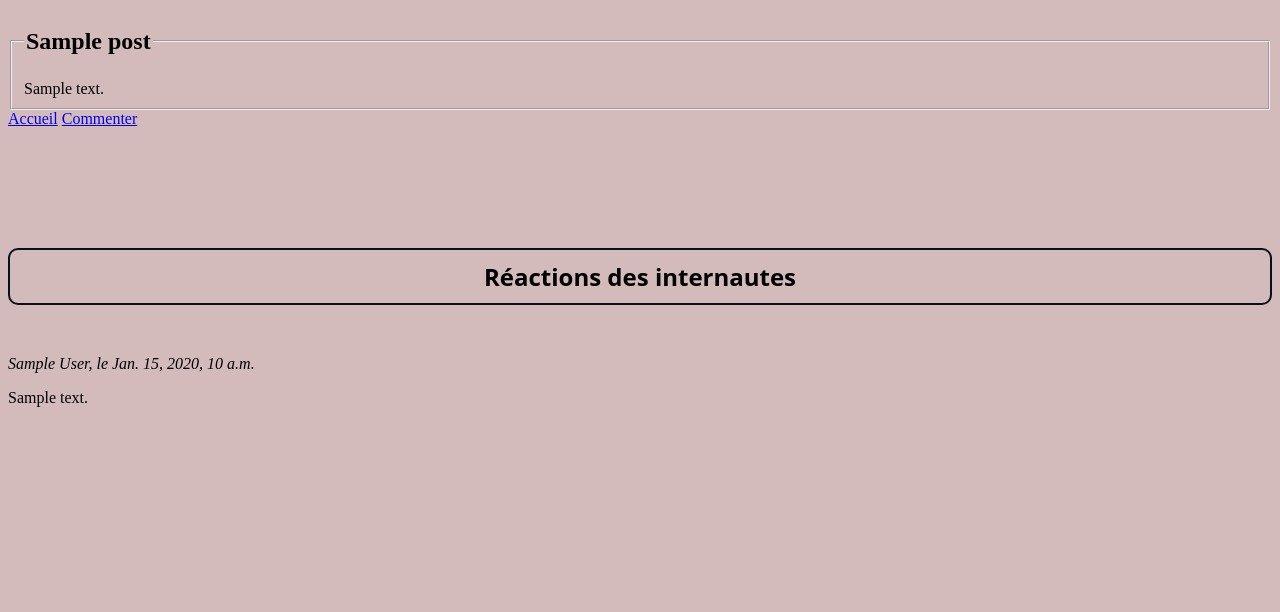
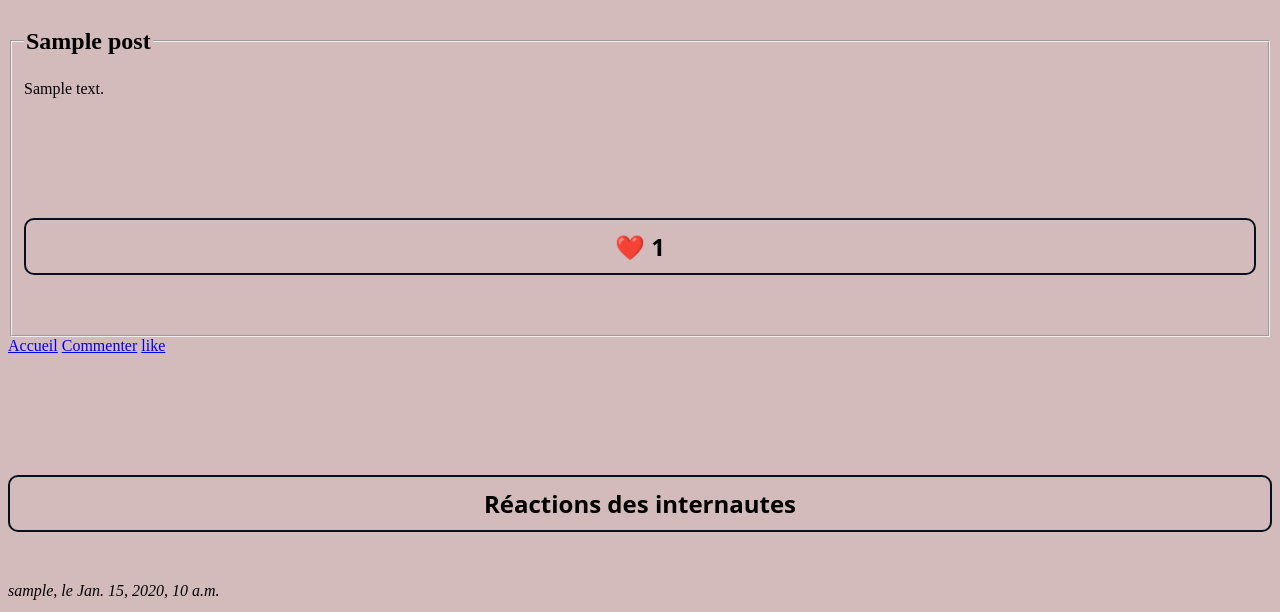
Before and after one commit to brmuloot/PROJAX, a Django app: page /blog/1/detail/ in a window 1280 px wide. Shown: the top 612 px of the page. Run offline with Django 4.2, Linux system fonts and the light colour scheme; tables that the repository leaves empty hold one stand-in row (values such as "Sample post").

Commit message:
ajout des likes

```diff
--- a/authentication/views.py
+++ b/authentication/views.py
@@ -14,7 +14,6 @@ def login_page(request):
                 username=form.cleaned_data['username'],
                 password=form.cleaned_data['password'],
             )
-            print(user)
             if user is not None:
                 login(request, user)
                 message = f'Hello {user.username}! You have been logged in'
--- a/blog/models.py
+++ b/blog/models.py
@@ -1,5 +1,5 @@
 from django.db import models
-
+from django.conf import settings
 # Create your models here.
 
 
@@ -7,9 +7,10 @@ class Post(models.Model):
     title = models.CharField(max_length=200)
     content = models.TextField()
     pub_date = models.DateTimeField("date published")
+    liked_by = models.ManyToManyField(settings.AUTH_USER_MODEL, related_name='liked_posts')
 
 class Comment(models.Model):
     post = models.ForeignKey(Post, on_delete=models.CASCADE)
-    author = models.CharField(max_length=100)
+    author = models.ForeignKey(settings.AUTH_USER_MODEL, on_delete=models.CASCADE)
     text = models.TextField()
     pub_date = models.DateTimeField("date published")
--- a/blog/templates/blog/add-comment.html
+++ b/blog/templates/blog/add-comment.html
@@ -1,7 +1,6 @@
 <form action="{% url 'blog:submit_comment' post.id %}" method="post">
     {% csrf_token %}
-    <label for="author">Author:</label>
-    <input type="text" name="author" required><br>
+
     <label for="text">Comment:</label>
     <textarea name="text" required></textarea><br>
     <button type="submit">Add Comment</button>
--- a/blog/templates/blog/detail.html
+++ b/blog/templates/blog/detail.html
@@ -10,9 +10,14 @@
     </legend>
     {% if error_message %}<p><strong>{{ error_message }}</strong></p>{% endif %}
     {{post.content}}
+    {% if post.liked_by.count > 0%}
+    <h3> ❤️ {{ post.liked_by.count }}</h3>
+    {% endif %}
 </fieldset>
 <a href="{% url 'blog:index' %}">Accueil</a>
 <a href="{% url 'blog:add-comment' post.id %}">Commenter</a>
+<a href="{% url 'blog:add-like' post.id %}">{% if post.liked_by_ %}Un{% endif %}like</a>
+
 
 <div class="comments">
     <h3>Réactions des internautes</h3>
--- a/blog/urls.py
+++ b/blog/urls.py
@@ -9,4 +9,5 @@ urlpatterns = [
     path("<int:post_id>/detail/", views.detail, name="detail") ,
     path('<int:post_id>/add-comment/', views.comment, name='add-comment'),
     path('submit_comment/<int:post_id>/', views.submit_comment, name='submit_comment'),
+    path('add_like/<int:post_id>/', views.add_like, name='add-like')
 ]
--- a/blog/views.py
+++ b/blog/views.py
@@ -3,6 +3,8 @@ from blog.models import Post, Comment
 from django.http import HttpResponseRedirect
 from django.urls import reverse
 from django.utils import timezone
+from django.contrib.auth.decorators import login_required
+
 
 
 
@@ -34,9 +36,26 @@ def comment(request, post_id):
 
 def submit_comment(request, post_id):
     post = get_object_or_404(Post, pk=post_id)
-    author = request.POST.get('author')
+
+    author = request.user  # Use the currently logged-in user as the author
     text = request.POST.get('text')
     Comment.objects.create(author=author, text=text, post=post, pub_date = timezone.now())
     # Use reverse with the correct view name and pass post_id as a keyword argument
     url = reverse('blog:detail', kwargs={'post_id': post_id})
     return HttpResponseRedirect(url)
+
+
+def add_like(request, post_id):
+    post = get_object_or_404(Post, pk=post_id)
+
+    # Check if the user already liked the post
+    if request.user.liked_posts.filter(pk=post.id).exists():
+        # User already liked the post, so unlike it
+        post.liked_by.remove(request.user)
+    else:
+        # Add the like
+        post.liked_by.add(request.user)
+
+
+    url = reverse('blog:detail', kwargs={'post_id': post_id})
+    return HttpResponseRedirect(url)
```
Also changed, not shown: blog/migrations/0002_post_liked_by.py (added), blog/migrations/0003_alter_comment_author.py (added).
